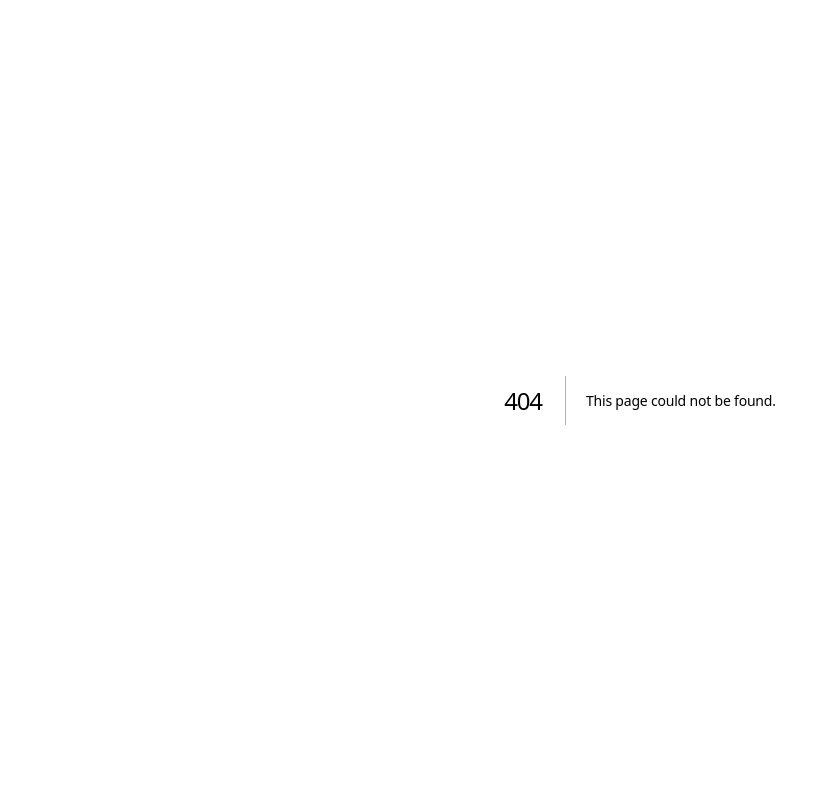
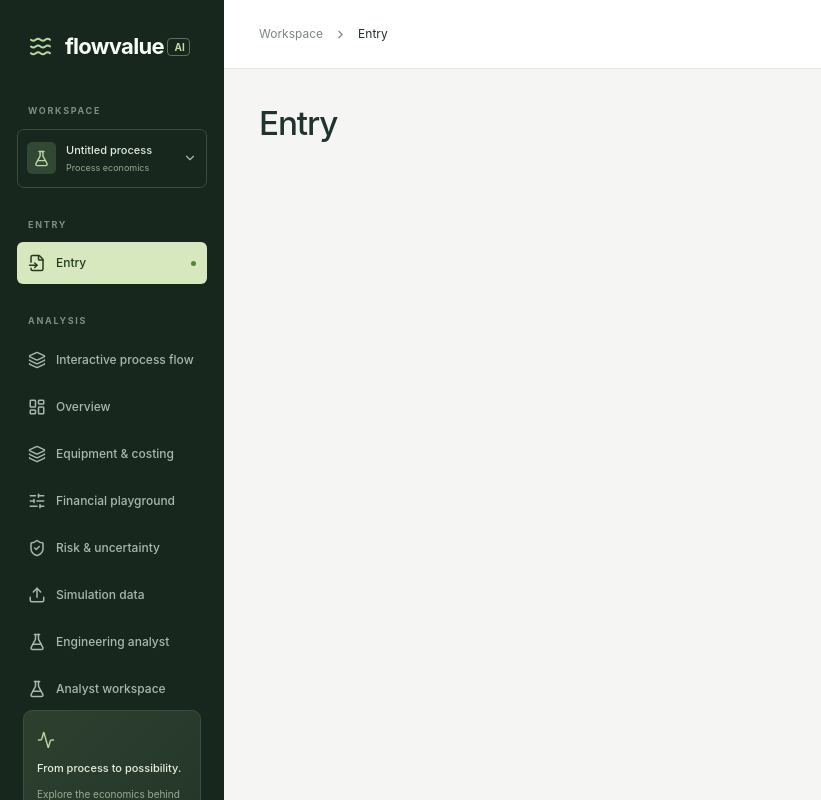
Before and after one commit to sa-anyan/flowvalue-ai, a Next.js app in the folder frontend/: page /entry in a window 1280 px wide. Before the commit this address had no page. Shown: the whole page, without its empty margins (0-821 px from the left). Built offline with nearby package versions, Linux system fonts and the light colour scheme.

Commit message:
feat: add empty Entry section above Analysis navigation

```diff
--- /dev/null
+++ b/frontend/src/app/entry/page.tsx
@@ -0,0 +1,32 @@
+"use client";
+
+import { useEffect, useState } from "react";
+import { ChevronRight } from "lucide-react";
+import { WorkspaceSidebar } from "@/components/dashboard/workspace-sidebar";
+import { readWorkspace } from "@/lib/workspace";
+
+export default function EntryPage() {
+  const [name, setName] = useState("Untitled process");
+
+  useEffect(() => {
+    const savedName = readWorkspace()?.project.advisor_context?.name;
+    if (savedName) setName(savedName);
+  }, []);
+
+  return (
+    <div className="app-shell">
+      <WorkspaceSidebar name={name} active="entry" />
+      <div className="main-shell">
+        <header className="topbar">
+          <div className="breadcrumb">
+            Workspace <ChevronRight size={13} />
+            <span>Entry</span>
+          </div>
+        </header>
+        <main className="dashboard-main">
+          <h1>Entry</h1>
+        </main>
+      </div>
+    </div>
+  );
+}
--- a/frontend/src/app/globals.css
+++ b/frontend/src/app/globals.css
@@ -226,6 +226,7 @@ input:focus {
   flex-shrink: 0;
   background: #17271e;
   color: #a8b8ac;
+  overflow-y: auto;
   padding: 29px 17px 0;
   position: fixed;
   inset: 0 auto 0 0;
--- a/frontend/src/components/dashboard/dashboard.tsx
+++ b/frontend/src/components/dashboard/dashboard.tsx
@@ -22,7 +22,6 @@ import {
   FileSpreadsheet,
   FlaskConical,
   Layers3,
-  LayoutDashboard,
   LoaderCircle,
   Moon,
   Plus,
@@ -53,6 +52,7 @@ import {
 } from "@/lib/assessment";
 import { AIConnection, useAIStatus } from "./ai-connection";
 import { ProjectAccount } from "./project-account";
+import { WorkspaceSidebar } from "./workspace-sidebar";
 import { EngineeringAnalyst } from "./engineering-analyst";
 import { StudyWorkspace } from "./study-workspace";
 import { EngineeringTools } from "./engineering-tools";
@@ -718,78 +718,7 @@ export default function Dashboard() {
     );
   return (
     <div className="app-shell">
-      <aside className="sidebar">
-        <a className="brand" href="/dashboard">
-          <span className="brand-mark">
-            <Waves size={23} />
-          </span>
-          <span>
-            flowvalue<span className="brand-ai"> AI</span>
-          </span>
-        </a>
-        <div className="workspace-label">WORKSPACE</div>
-        <div className="workspace-switch">
-          <span className="workspace-icon">
-            <FlaskConical size={17} />
-          </span>
-          <div>
-            <strong>{base?.advisor_context?.name ?? "Untitled process"}</strong>
-            <small>Process economics</small>
-          </div>
-          <ChevronDown size={14} />
-        </div>
-        <div className="nav-caption">ANALYSIS</div>
-        <nav>
-          <a href="/process-flow">
-            <Layers3 size={18} />
-            Interactive process flow
-          </a>
-          <a href="#overview" className="nav-selected">
-            <LayoutDashboard size={18} />
-            Overview
-            <span className="nav-dot" />
-          </a>
-          <a href="#equipment">
-            <Layers3 size={18} />
-            Equipment & costing
-          </a>
-          <a href="#playground">
-            <SlidersHorizontal size={18} />
-            Financial playground
-          </a>
-          <a href="#risk">
-            <ShieldCheck size={18} />
-            Risk & uncertainty
-          </a>
-          <a href="#streams">
-            <Upload size={18} />
-            Simulation data
-          </a>
-          <a href="#engineering-analyst">
-            <FlaskConical size={18} />
-            Engineering analyst
-          </a>
-          <a href="#study">
-            <FlaskConical size={18} />
-            Analyst workspace
-          </a>
-        </nav>
-        <div className="sidebar-note">
-          <Activity size={18} />
-          <strong>From process to possibility.</strong>
-          <p>Explore the economics behind your next engineering decision.</p>
-          <span>
-            <i /> ENGINEERING WORKSPACE
-          </span>
-        </div>
-        <div className="sidebar-bottom">
-          <span className="avatar">FV</span>
-          <div>
-            <strong>Engineering workspace</strong>
-            <small>FlowValue AI · v0.1</small>
-          </div>
-        </div>
-      </aside>
+      <WorkspaceSidebar name={base?.advisor_context?.name ?? "Untitled process"} active="overview" />
       <div className="main-shell">
         <header className="topbar">
           <div className="breadcrumb">
--- /dev/null
+++ b/frontend/src/components/dashboard/workspace-sidebar.tsx
@@ -0,0 +1,113 @@
+import {
+  Activity,
+  ChevronDown,
+  FileInput,
+  FlaskConical,
+  Layers3,
+  LayoutDashboard,
+  ShieldCheck,
+  SlidersHorizontal,
+  Upload,
+  Waves,
+} from "lucide-react";
+
+type WorkspaceSidebarProps = {
+  name: string;
+  active: "entry" | "overview";
+};
+
+export function WorkspaceSidebar({ name, active }: WorkspaceSidebarProps) {
+  const dashboardHref = (hash: string) =>
+    active === "entry" ? `/dashboard${hash}` : hash;
+
+  return (
+      <aside className="sidebar">
+        <a className="brand" href="/dashboard">
+          <span className="brand-mark">
+            <Waves size={23} />
+          </span>
+          <span>
+            flowvalue<span className="brand-ai"> AI</span>
+          </span>
+        </a>
+        <div className="workspace-label">WORKSPACE</div>
+        <div className="workspace-switch">
+          <span className="workspace-icon">
+            <FlaskConical size={17} />
+          </span>
+          <div>
+            <strong>{name}</strong>
+            <small>Process economics</small>
+          </div>
+          <ChevronDown size={14} />
+        </div>
+        <div className="nav-caption">ENTRY</div>
+        <nav aria-label="Entry">
+          <a
+            href="/entry"
+            className={active === "entry" ? "nav-selected" : undefined}
+            aria-current={active === "entry" ? "page" : undefined}
+          >
+            <FileInput size={18} />
+            Entry
+            {active === "entry" && <span className="nav-dot" />}
+          </a>
+        </nav>
+        <div className="nav-caption">ANALYSIS</div>
+        <nav>
+          <a href="/process-flow">
+            <Layers3 size={18} />
+            Interactive process flow
+          </a>
+          <a
+            href={dashboardHref("#overview")}
+            className={active === "overview" ? "nav-selected" : undefined}
+            aria-current={active === "overview" ? "page" : undefined}
+          >
+            <LayoutDashboard size={18} />
+            Overview
+            {active === "overview" && <span className="nav-dot" />}
+          </a>
+          <a href={dashboardHref("#equipment")}>
+            <Layers3 size={18} />
+            Equipment & costing
+          </a>
+          <a href={dashboardHref("#playground")}>
+            <SlidersHorizontal size={18} />
+            Financial playground
+          </a>
+          <a href={dashboardHref("#risk")}>
+            <ShieldCheck size={18} />
+            Risk & uncertainty
+          </a>
+          <a href={dashboardHref("#streams")}>
+            <Upload size={18} />
+            Simulation data
+          </a>
+          <a href={dashboardHref("#engineering-analyst")}>
+            <FlaskConical size={18} />
+            Engineering analyst
+          </a>
+          <a href={dashboardHref("#study")}>
+            <FlaskConical size={18} />
+            Analyst workspace
+          </a>
+        </nav>
+        <div className="sidebar-note">
+          <Activity size={18} />
+          <strong>From process to possibility.</strong>
+          <p>Explore the economics behind your next engineering decision.</p>
+          <span>
+            <i /> ENGINEERING WORKSPACE
+          </span>
+        </div>
+        <div className="sidebar-bottom">
+          <span className="avatar">FV</span>
+          <div>
+            <strong>Engineering workspace</strong>
+            <small>FlowValue AI · v0.1</small>
+          </div>
+        </div>
+      </aside>
+  );
+}
```
